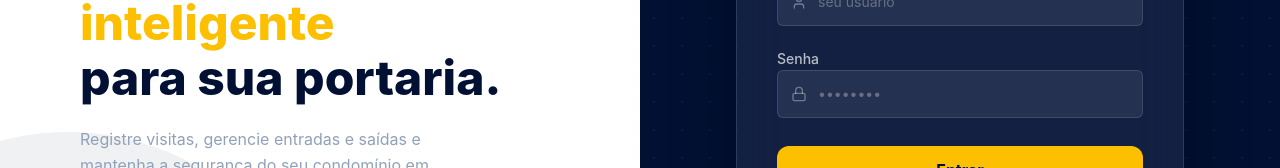
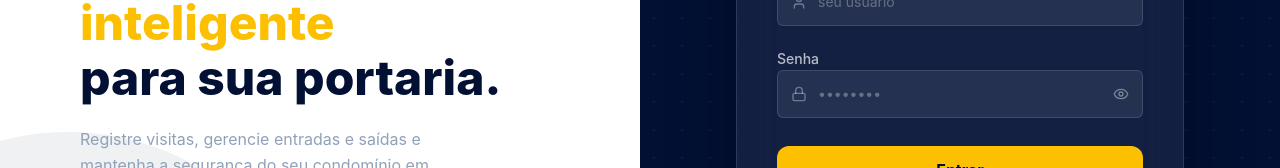
Before and after one commit to thiagosrv/ps-control, a React (Vite) app: page /login in a window 1280 px wide. Shown: the part 388-556 px from the top of the page. Built offline with nearby package versions, Linux system fonts and the light colour scheme; no server answers.

Commit message:
feat: show/hide senha no login

```diff
--- a/src/pages/LoginPage.tsx
+++ b/src/pages/LoginPage.tsx
@@ -2,7 +2,7 @@ import { useState } from 'react'
 import { useNavigate } from 'react-router-dom'
 import { useForm } from 'react-hook-form'
 import { zodResolver } from '@hookform/resolvers/zod'
-import { AlertCircle, Lock, User, ShieldCheck, Clock, FileText } from 'lucide-react'
+import { AlertCircle, Lock, User, Eye, EyeOff, ShieldCheck, Clock, FileText } from 'lucide-react'
 import { useAuth } from '@/hooks/useAuth'
 import { loginSchema, type LoginFormValues } from '@/lib/validators'
 import { Form, FormControl, FormField, FormItem, FormLabel, FormMessage } from '@/components/ui/form'
@@ -19,6 +19,7 @@ export function LoginPage() {
   const navigate = useNavigate()
   const [error, setError] = useState('')
   const [loading, setLoading] = useState(false)
+  const [showPassword, setShowPassword] = useState(false)
 
   const form = useForm<LoginFormValues>({
     resolver: zodResolver(loginSchema),
@@ -226,16 +227,29 @@ export function LoginPage() {
                           <div className="relative">
                             <Lock className="absolute left-3.5 top-1/2 -translate-y-1/2 h-4 w-4" style={{ color: 'rgba(255,255,255,0.35)' }} />
                             <Input
-                              type="password"
+                              type={showPassword ? 'text' : 'password'}
                               placeholder="••••••••"
                               autoComplete="current-password"
-                              className="pl-10 h-12 text-sm text-white placeholder:text-white/30"
+                              className="pl-10 pr-11 h-12 text-sm text-white placeholder:text-white/30"
                               style={{
                                 background: 'rgba(255,255,255,0.08)',
                                 border: '1px solid rgba(255,255,255,0.12)',
                               }}
                               {...field}
                             />
+                            <button
+                              type="button"
+                              onClick={() => setShowPassword(v => !v)}
+                              className="absolute right-3.5 top-1/2 -translate-y-1/2 transition-opacity hover:opacity-100"
+                              style={{ color: 'rgba(255,255,255,0.4)' }}
+                              tabIndex={-1}
+                              aria-label={showPassword ? 'Ocultar senha' : 'Mostrar senha'}
+                            >
+                              {showPassword
+                                ? <EyeOff className="h-4 w-4" />
+                                : <Eye className="h-4 w-4" />
+                              }
+                            </button>
                           </div>
                         </FormControl>
                         <FormMessage className="text-red-400" />
```
